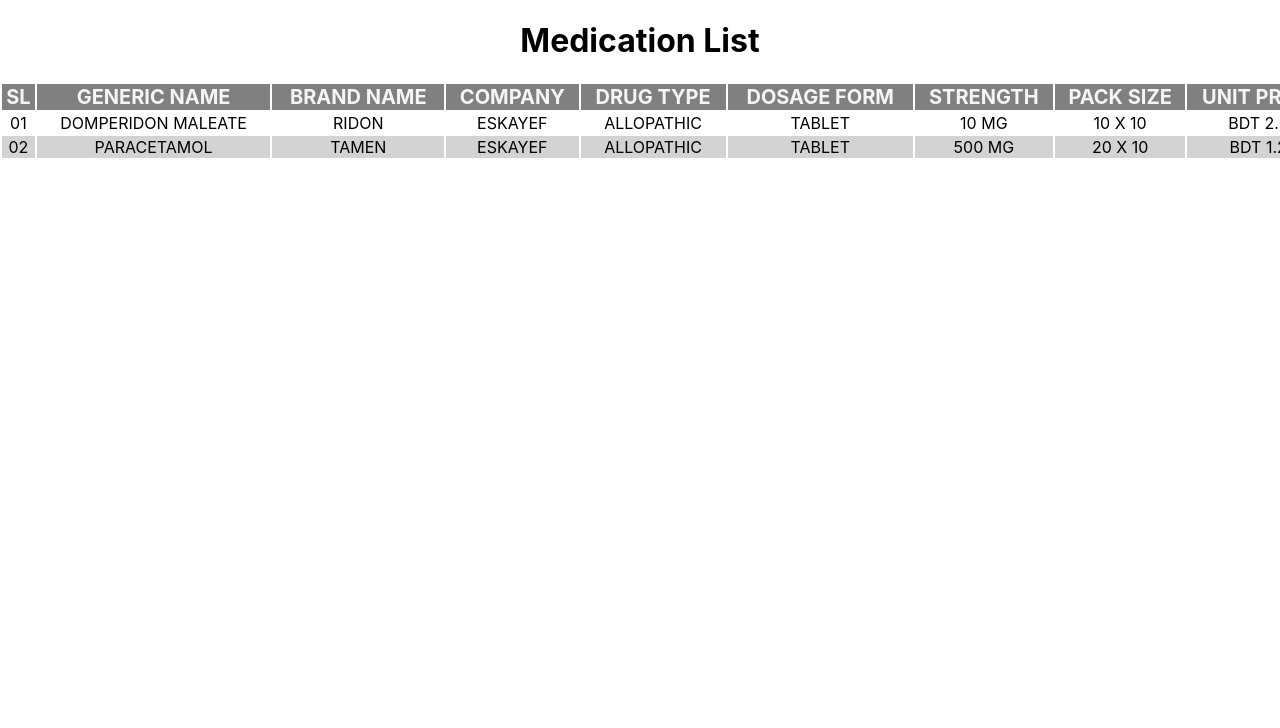
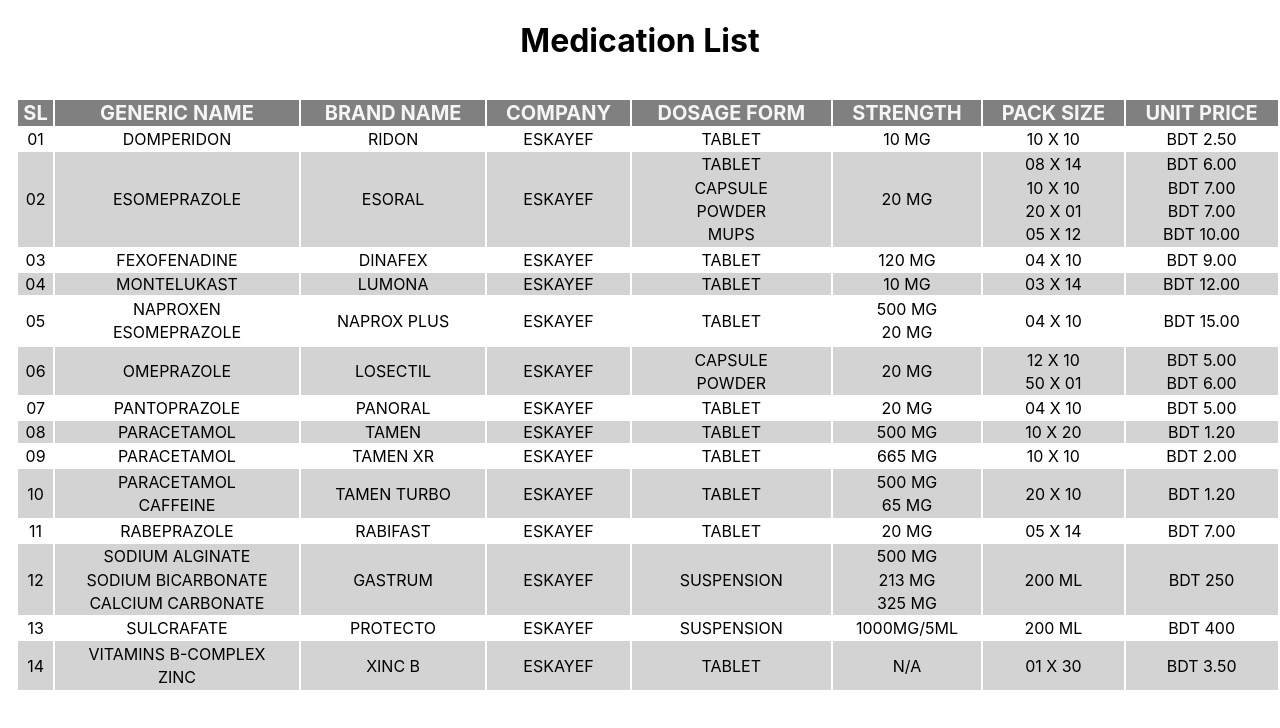
Before and after one commit to raihan-mahmud-talukder/medicine, a React (Create React App) app in the folder client/: page / in a window 1280 px wide. Shown: the top 728 px of the page. Built offline with nearby package versions, Linux system fonts and the light colour scheme.

Commit message:
'confgured'

```diff
--- a/client/src/App.jsx
+++ b/client/src/App.jsx
@@ -11,7 +11,6 @@
             <th>Generic Name</th>
             <th>Brand Name</th>
             <th>Company</th>
-            <th>Drug Type</th>
             <th>Dosage Form</th>
             <th>Strength</th>
             <th>Pack Size</th>
@@ -20,19 +19,59 @@
           </tr>
           {data.map((item, index) => {
             return (
-              <tr>
-                <td>{(index + 1) < 9 ? `0${index + 1}` : (index + 1)}</td>
-                <td>{item.genericName}</td>
+              <tr key={index}>
+                <td>{(index + 1) < 10 ? `0${index + 1}` : (index + 1)}</td>
+                <td>
+                  {typeof (item.genericName) === 'object' ?
+                    Object.keys(item.genericName).map((name, index) => {
+                      return (
+                        <ul key={index}><li>{item.genericName[name]}</li></ul>
+                      )
+                    })
+                    : item.genericName}
+                </td>
                 <td>{item.brandName}</td>
                 <td>{item.companyName}</td>
-                <td>{item.drugType}</td>
-                <td>{item.dosageForm}</td>
-                <td>{item.strength}</td>
-                <td>{item.packSize}</td>
-                <td>BDT {item.unitPrice}</td>
+                <td>
+                  {typeof (item.dosageForm) === 'object' ?
+                    Object.keys(item.dosageForm).map((name, index) => {
+                      return (
+                        <ul key={index}><li>{item.dosageForm[name]}</li></ul>
+                      )
+                    })
+                    : item.dosageForm}
+                </td>
+                <td>
+                  {typeof (item.strength) === 'object' ?
+                    Object.keys(item.strength).map((name, index) => {
+                      return (
+                        <ul key={index}><li>{item.strength[name]}</li></ul>
+                      )
+                    })
+                    : item.strength}
+                </td>
+                <td>
+                  {typeof (item.packSize) === 'object' ?
+                    Object.keys(item.packSize).map((name, index) => {
+                      return (
+                        <ul key={index}><li>{item.packSize[name]}</li></ul>
+                      )
+                    })
+                    : item.packSize}
+                </td>
+                <td>
+                  {typeof (item.unitPrice) === 'object' ?
+                    Object.keys(item.unitPrice).map((name, index) => {
+                      return (
+                        <ul key={index}><li>BDT {item.unitPrice[name]}</li></ul>
+                      )
+                    })
+                    : `BDT ${item.dosageForm !== 'Suspension' ? Number(item.unitPrice).toFixed(2) : item.unitPrice}`}
+                </td>
                 <td>{item.therapeuticClass}</td>
               </tr>
-            )})}
+            )
+          })}
         </tbody>
       </table>
     </>
--- a/client/src/index.css
+++ b/client/src/index.css
@@ -21,6 +21,7 @@
   margin: auto;
   border-collapse: separate;
   text-transform: uppercase;
+  padding: 1rem;
 }
 
 tr:nth-child(odd) {
@@ -32,3 +33,14 @@
   color: whitesmoke;
   font-size: 1.25rem;
 }
+
+ul, li {
+  list-style:none;
+  margin: 0;
+  padding: 0.05rem 0;
+}
+
+tr:hover {
+  color: whitesmoke;
+  background: rgb(114, 114, 114);
+}
--- a/client/src/medicine.js
+++ b/client/src/medicine.js
@@ -1,6 +1,6 @@
 export const data = [
     {
-        'genericName': 'Domperidon Maleate',
+        'genericName': 'Domperidon',
         'brandName': 'Ridon',
         'companyName': 'Eskayef',
         'drugType': 'Allopathic',
@@ -9,16 +9,136 @@
         'packSize': '10 X 10',
         'unitPrice': 2.50,
         'therapeuticClass': 'Gastrointestinal'
-    },
-    {
+    }, {
+        'genericName': 'Esomeprazole',
+        'brandName': 'Esoral',
+        'companyName': 'Eskayef',
+        'drugType': 'Allopathic',
+        'dosageForm': ['Tablet', 'Capsule', 'Powder', 'Mups'],
+        'strength': '20 mg',
+        'packSize': ['08 X 14', '10 X 10', '20 X 01', '05 X 12'],
+        'unitPrice': ['6.00', '7.00', '7.00', '10.00'],
+        'therapeuticClass': 'Gastrointestinal'
+    }, {
+        'genericName': 'Fexofenadine',
+        'brandName': 'Dinafex',
+        'companyName': 'Eskayef',
+        'drugType': 'Allopathic',
+        'dosageForm': 'Tablet',
+        'strength': '120 mg',
+        'packSize': '04 X 10',
+        'unitPrice': 9.00,
+        'therapeuticClass': 'Antihistamine'
+    }, {
+        'genericName': 'Montelukast',
+        'brandName': 'Lumona',
+        'companyName': 'Eskayef',
+        'drugType': 'Allopathic',
+        'dosageForm': 'Tablet',
+        'strength': '10 mg',
+        'packSize': '03 X 14',
+        'unitPrice': 12.00,
+        'therapeuticClass': 'Respiratory'
+    }, {
+        'genericName': ['Naproxen', 'Esomeprazole'],
+        'brandName': 'Naprox Plus',
+        'companyName': 'Eskayef',
+        'drugType': 'Allopathic',
+        'dosageForm': 'Tablet',
+        'strength': ['500 mg', '20 mg'],
+        'packSize': '04 X 10',
+        'unitPrice': 15.00,
+        'therapeuticClass': 'Pain Killer'
+    }, {
+        'genericName': 'Omeprazole',
+        'brandName': 'Losectil',
+        'companyName': 'Eskayef',
+        'drugType': 'Allopathic',
+        'dosageForm': ['Capsule', 'Powder'],
+        'strength': '20 mg',
+        'packSize': ['12 X 10', '50 X 01'],
+        'unitPrice': ['5.00', '6.00'],
+        'therapeuticClass': 'Gastrointestinal'
+    }, {
+        'genericName': 'Pantoprazole',
+        'brandName': 'Panoral',
+        'companyName': 'Eskayef',
+        'drugType': 'Allopathic',
+        'dosageForm': 'Tablet',
+        'strength': '20 mg',
+        'packSize': '04 X 10',
+        'unitPrice': 5.00,
+        'therapeuticClass': 'Gastrointestinal'
+    }, {
         'genericName': 'Paracetamol',
         'brandName': 'Tamen',
         'companyName': 'Eskayef',
         'drugType': 'Allopathic',
         'dosageForm': 'Tablet',
         'strength': '500 mg',
+        'packSize': '10 X 20',
+        'unitPrice': 1.20,
+        'therapeuticClass': 'Analgesics & Antipyretic'
+    },
+    {
+        'genericName': 'Paracetamol',
+        'brandName': 'Tamen XR',
+        'companyName': 'Eskayef',
+        'drugType': 'Allopathic',
+        'dosageForm': 'Tablet',
+        'strength': '665 mg',
+        'packSize': '10 X 10',
+        'unitPrice': 2.00,
+        'therapeuticClass': 'Musculoskeletal'
+    }, {
+        'genericName': ['Paracetamol', 'Caffeine'],
+        'brandName': 'Tamen Turbo',
+        'companyName': 'Eskayef',
+        'drugType': 'Allopathic',
+        'dosageForm': 'Tablet',
+        'strength': ['500 mg', '65 mg'],
         'packSize': '20 X 10',
         'unitPrice': 1.20,
+        'therapeuticClass': 'Analgesic & Antipyretic'
+    }, {
+        'genericName': 'Rabeprazole',
+        'brandName': 'Rabifast',
+        'companyName': 'Eskayef',
+        'drugType': 'Allopathic',
+        'dosageForm': 'Tablet',
+        'strength': '20 mg',
+        'packSize': '05 X 14',
+        'unitPrice': 7.00,
         'therapeuticClass': 'Gastrointestinal'
+    }, {
+        'genericName': ['Sodium Alginate', 'Sodium Bicarbonate', 'Calcium Carbonate'],
+        'brandName': 'Gastrum',
+        'companyName': 'Eskayef',
+        'drugType': 'Allopathic',
+        'dosageForm': 'Suspension',
+        'strength': ['500 mg', '213 mg', '325 mg'],
+        'packSize': '200 ml',
+        'unitPrice': 250,
+        'therapeuticClass': 'Gastrointestinal'
+    }, {
+        'genericName': 'Sulcrafate',
+        'brandName': 'Protecto',
+        'companyName': 'Eskayef',
+        'drugType': 'Allopathic',
+        'dosageForm': 'Suspension',
+        'strength': '1000mg/5ml',
+        'packSize': '200 ml',
+        'unitPrice': 400,
+        'therapeuticClass': 'Gastrointestinal'
+    }, {
+        'genericName': ['Vitamins B-Complex', 'Zinc'],
+        'brandName': 'Xinc B',
+        'companyName': 'Eskayef',
+        'drugType': 'Allopathic',
+        'dosageForm': 'Tablet',
+        'strength': 'N/A',
+        'packSize': '01 X 30',
+        'unitPrice': 3.50,
+        'therapeuticClass': 'Vitamins & Minerals'
     }
 ]
```
